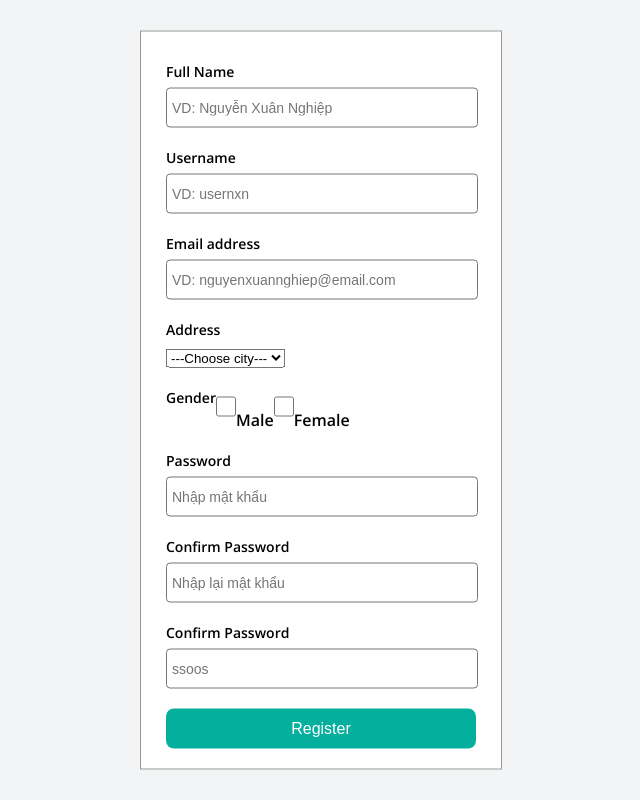
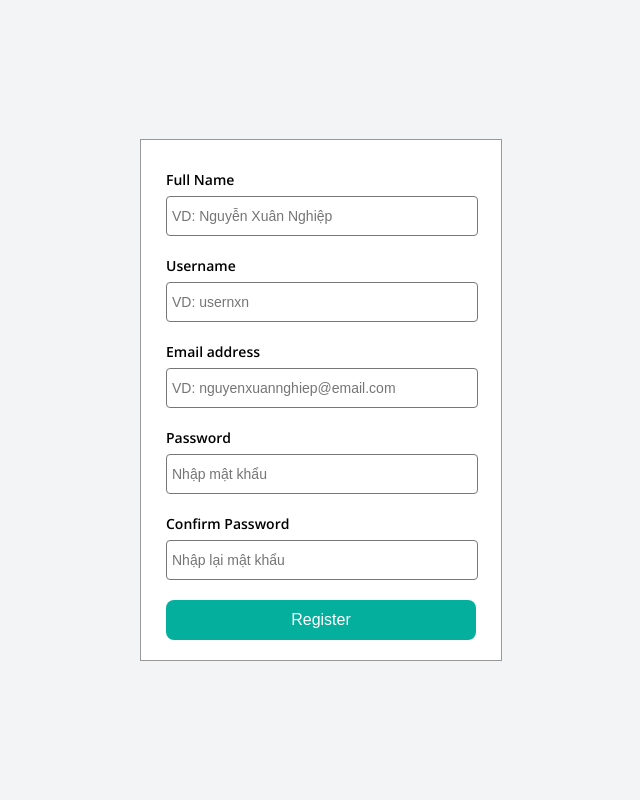
Before and after one commit to nxn1710/ValidatorForm, a plain HTML site: page index.html in a window 1280 px wide. Shown: the whole page, without its empty margins (319-959 px from the left). Drawn offline with nearby package versions, Linux system fonts and the light colour scheme.

Commit message:
fix form

```diff
--- a/index.html
+++ b/index.html
@@ -17,7 +17,6 @@
                     <div>
                         <div>
                             <input id="fullname" name="fullname" type="text" placeholder="VD: Nguyễn Xuân Nghiệp">
-
                         </div>
                     </div>
                 </div>
@@ -34,25 +33,6 @@
                 <span class="form-message"></span>
             </div>
             <div class="form-group">
-                <label for="province" class="form-label">Address</label>
-                <select id="province">
-                    <option value="">---Choose city---</option>
-                    <option value="1">Da nang</option>
-                    <option value="2">Quang Nam</option>
-                </select>
-                <span class="form-message"></span>
-            </div>
-            <div class="form-group gender">
-                <label for="gender" class="form-label">Gender</label>
-                <div>
-                    <input  name="gender" type="checkbox" value="male">Male
-                </div>
-                <div>
-                    <input  name="gender" type="checkbox" value="female">Female
-                </div>
-                <span class="form-message"></span>
-            </div>
-            <div class="form-group">
                 <label for="password" class="form-label">Password</label>
                 <input id="password" name="password" type="password" placeholder="Nhập mật khẩu">
                 <span class="form-message"></span>
@@ -60,11 +40,6 @@
             <div class="form-group">
                 <label for="passwordAgain" class="form-label">Confirm Password</label>
                 <input id="passwordAgain" name="passwordAgain" type="password" placeholder="Nhập lại mật khẩu">
-                <span class="form-message"></span>
-            </div>
-            <div class="form-group">
-                <label for="number" class="form-label">Confirm Password</label>
-                <input id="number" name="number" type="text" placeholder="ssoos">
                 <span class="form-message"></span>
             </div>
             <button type="submit" class="btn-submit">Register</button>
```
